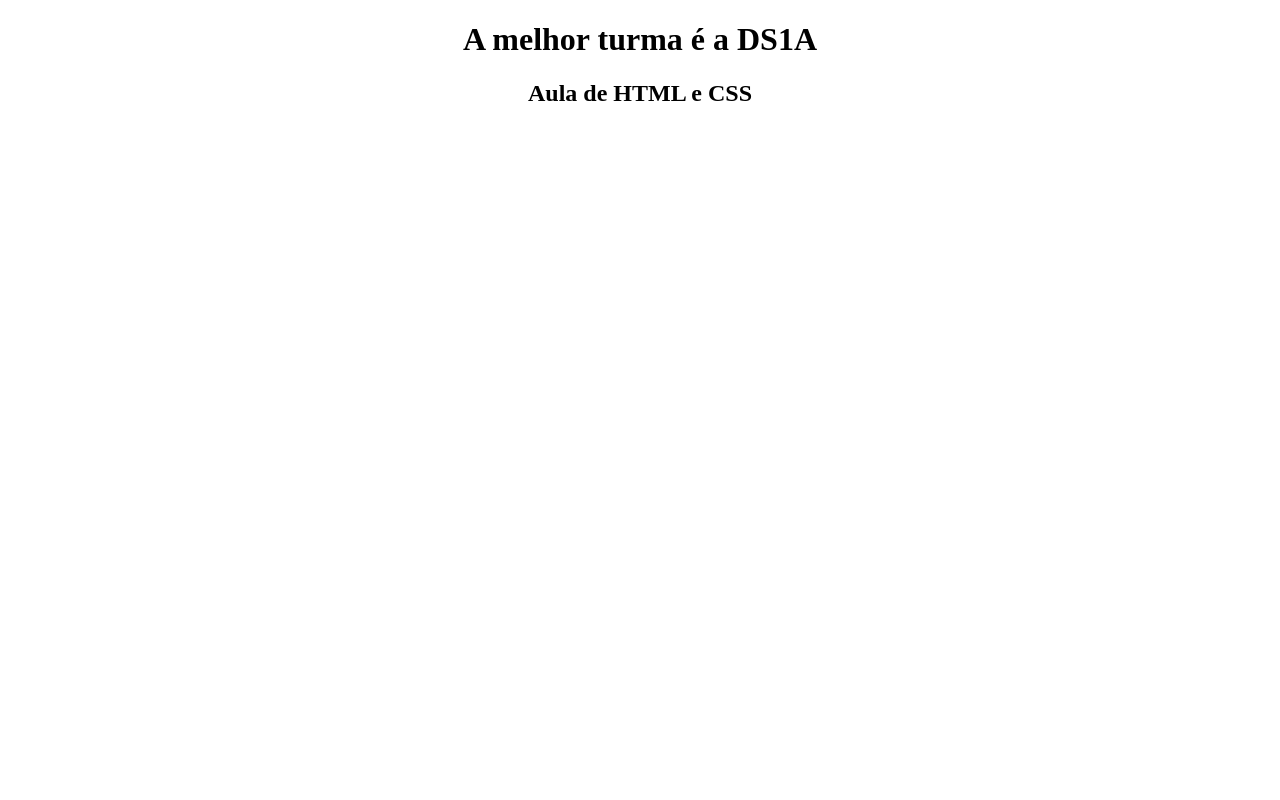
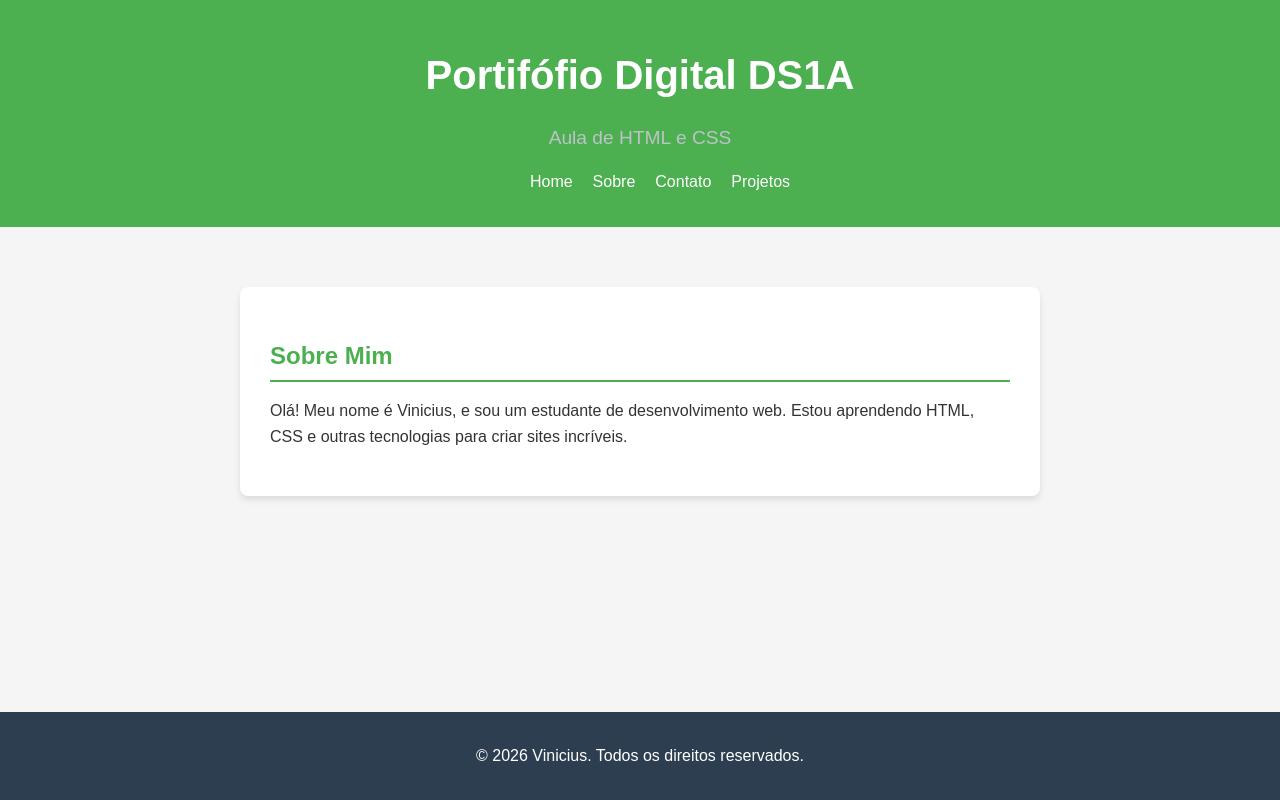
Before and after one commit to viniciusandrade17042010-alt/estrutura-html-css, a plain HTML site: page index.html in a window 1280 px wide. Drawn offline with Linux system fonts and the light colour scheme.

Commit message:
Criando a folha de estilo

```diff
--- a/index.html
+++ b/index.html
@@ -4,11 +4,29 @@
     <meta charset="UTF-8">
     <meta name="viewport" content="width=device-width, initial-scale=1.0">
     <title>DS1A</title>
+    <link rel="stylesheet" href="style.css">
 </head>
 <body>
     <header>
-    <h1 style="text-align: center;">A melhor turma é a DS1A</h1>
-    <h2 style="text-align: center;">Aula de HTML e CSS</h2>
+        <h1>Portifófio Digital DS1A</h1>
+         <h2>Aula de HTML e CSS</h2>
+         <nav>
+            <ul>
+                <li><a href="index.html">Home</a></li>
+                <li><a href="#sobre">Sobre</a></li>
+                <li><a href="#contato">Contato</a></li>
+                <li><a href="#projetos">Projetos</a></li>
+            </ul>
+         </nav>
     </header>
+    <main>
+        <section id="sobre">
+            <h2>Sobre Mim</h2>
+            <p>Olá! Meu nome é Vinicius, e sou um estudante de desenvolvimento web. Estou aprendendo HTML, CSS e outras tecnologias para criar sites incríveis.</p>
+        </section>
+    </main>
+    <footer>
+        <p>&copy; 2026 Vinicius. Todos os direitos reservados.</p>
+    </footer>
 </body>
 </html>
--- /dev/null
+++ b/style.css
@@ -0,0 +1,73 @@
+/*Configurações Gerais*/
+body {
+    margin: 0;
+    padding: 0;
+    box-sizing: border-box;
+    font-family: 'Poppins', sans-serif;
+}
+body {
+    background-color: #f5f5f5;
+    color: #333;
+    line-height: 1.6;
+}
+/* Cabeçalho e Navegação */
+header {
+    background-color: #4CAF50;
+    color: white;
+    padding: 1rem 0;
+    text-align: center;
+}
+header h1 {
+    margin-bottom: 5px;
+    font-size: 2.5em;
+}
+header h2 {
+    font-size: 1.2em;
+    color: #bdc3c7;
+    font-weight: 400;
+    margin-bottom: 15px;
+}
+nav ul {
+    list-style: none;
+    display: flex;
+    justify-content: center;
+    gap: 20px;
+}
+nav a {
+    color: white;
+    text-decoration: none;
+    font-weight: 500;
+    transition: color 0.3s ease;
+}
+nav a:hover {
+    color: #f1c40f;
+}
+/* Conteudo Principal */
+main {
+    padding: 20px;
+    max-width: 800px;
+    margin: 40px auto;
+}
+section {
+    background-color: white;
+    padding: 30px;
+    border-radius: 8px;
+    box-shadow: 0 4px 6px rgba(0, 0, 0, 0.1);
+}
+section h2 {
+    margin-bottom: 15px;
+    color: #4CAF50;
+    border-bottom: 2px solid #4CAF50;
+    padding-bottom: 5px;
+}
+/* Rodapé */
+footer {
+    background-color: #2c3e50;
+    color: white;
+    front-size: 0.9em;
+    text-align: center;
+    padding: 15px 0;
+    position: fixed;
+    width: 100%;
+    bottom: 0;
+}
```
